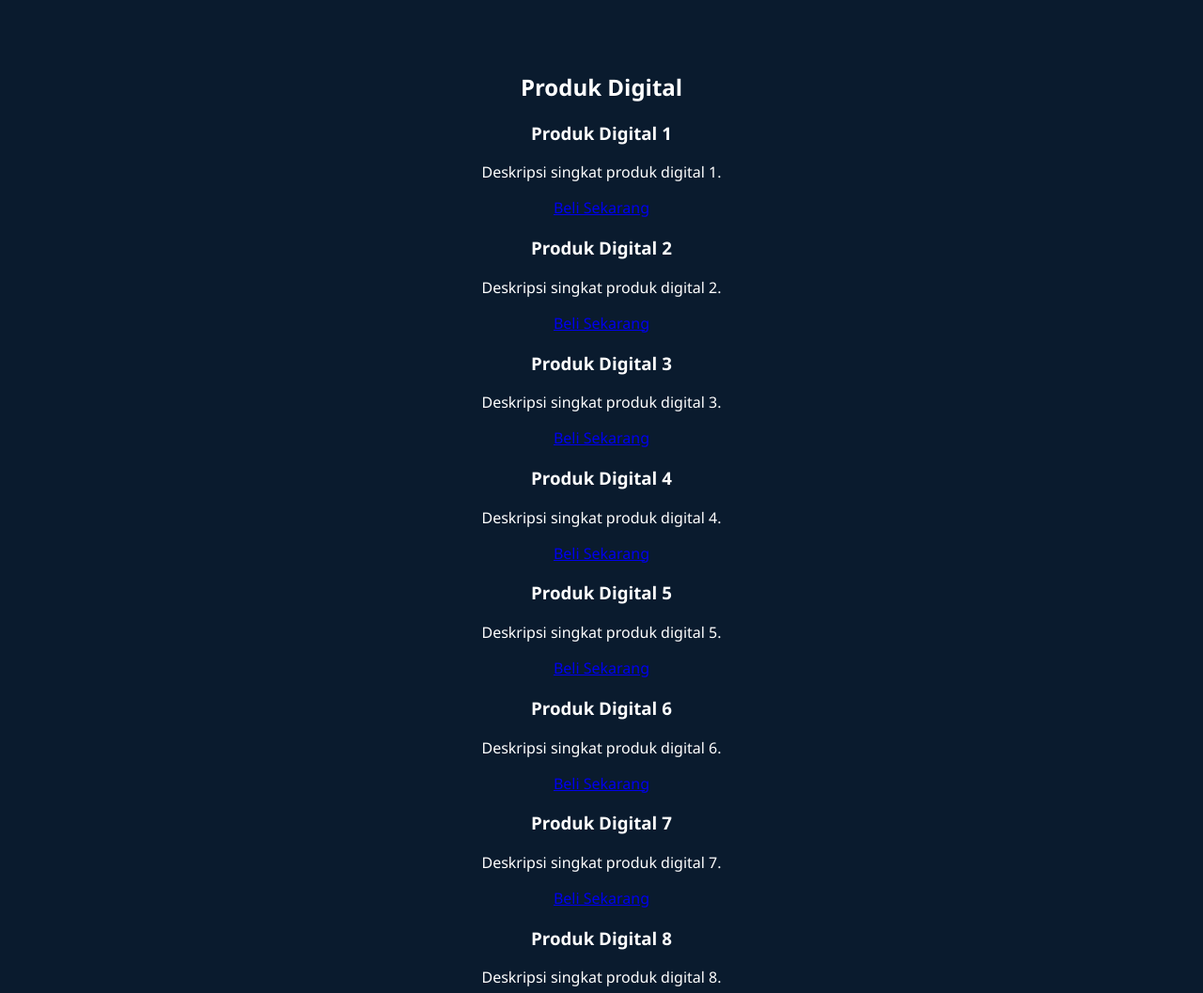
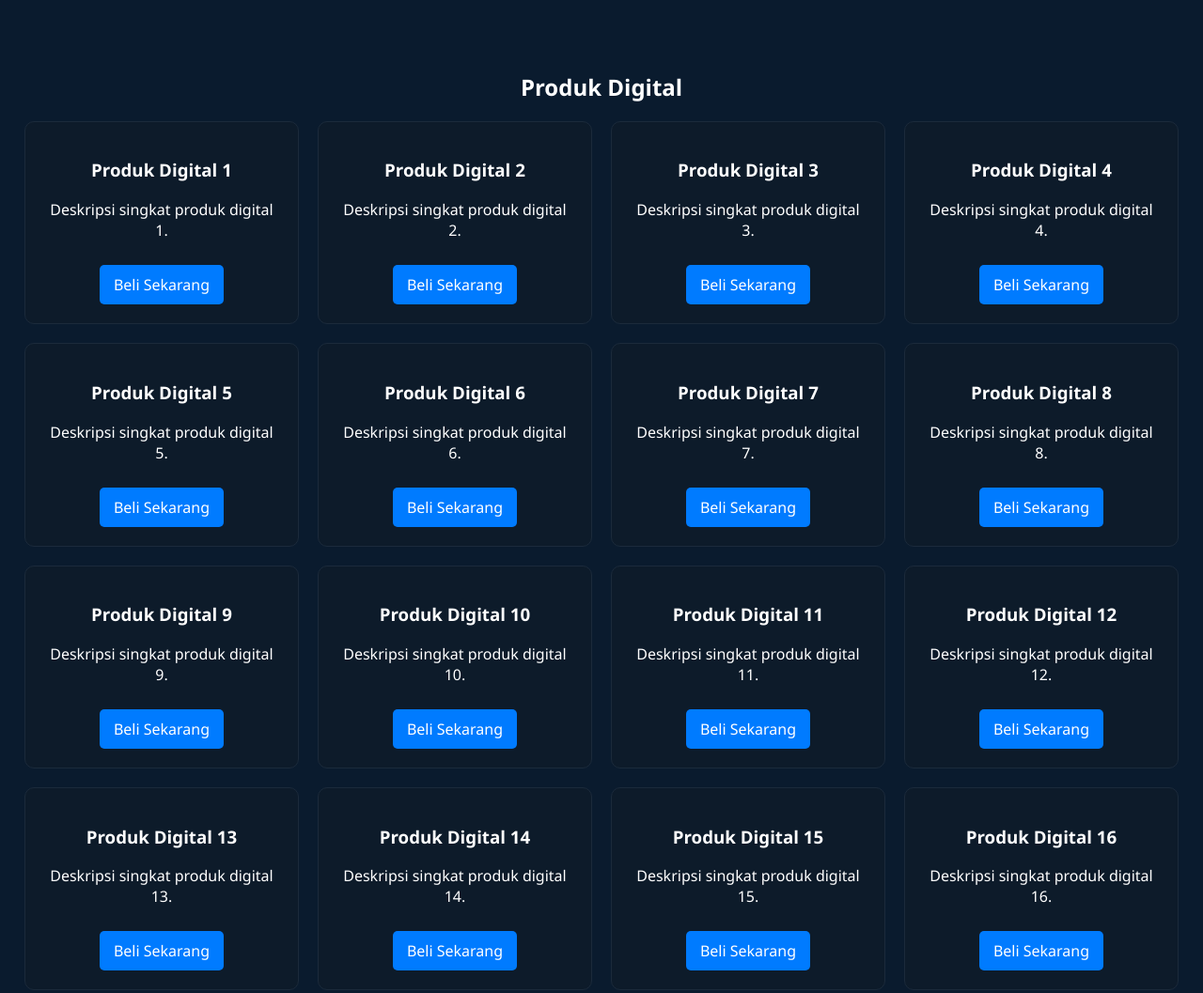
Before and after one commit to azarrstore/new, a plain HTML site: page index.html in a window 1280 px wide. Shown: the part 420-1477 px from the top of the page at 94% size. Drawn offline with Linux system fonts and the light colour scheme.

Commit message:
Update style.css

```diff
--- a/style.css
+++ b/style.css
@@ -141,3 +141,35 @@ nav a:hover {
   from {opacity: 0; transform: translateY(10px);}
   to {opacity: 1; transform: translateY(0);}
 }
+.product-container {
+  display: flex;
+  flex-wrap: wrap;
+  gap: 20px;
+  justify-content: center;
+}
+.product-card {
+  background-color: #0d1b2a;
+  color: #ffffff;
+  border: 1px solid #1b2a3b;
+  padding: 20px;
+  width: 250px;
+  border-radius: 10px;
+  text-align: center;
+  transition: transform 0.3s ease, box-shadow 0.3s ease;
+}
+.product-card:hover {
+  transform: translateY(-5px);
+  box-shadow: 0 4px 20px rgba(0,0,0,0.4);
+}
+.buy-button {
+  display: inline-block;
+  margin-top: 10px;
+  background-color: #007BFF;
+  color: white;
+  padding: 10px 15px;
+  border-radius: 5px;
+  text-decoration: none;
+}
+.buy-button:hover {
+  background-color: #0056b3;
+}
```
